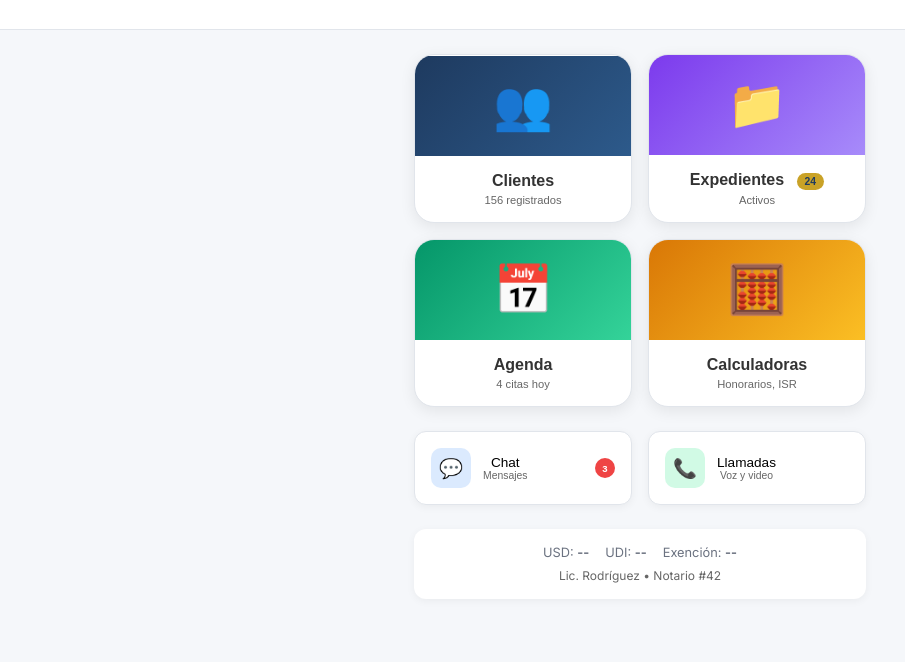
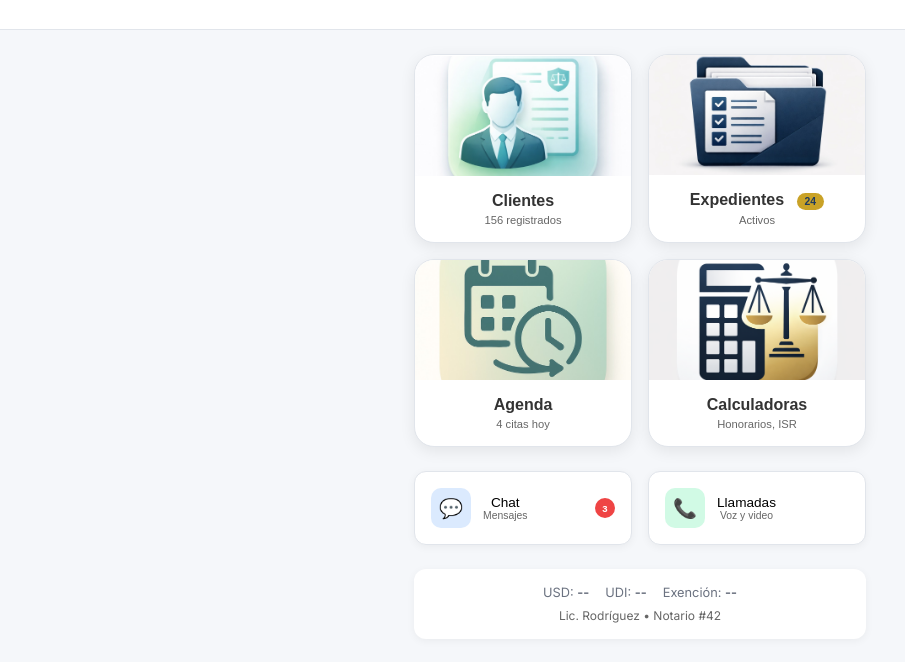
Before and after one commit to Pvrolomx/notaria-solutions, a website: page index.html in a window 1280 px wide. Shown: the part 122-784 px from the top of the page, without its empty margins (0-905 px from the left). Drawn offline with Linux system fonts and the light colour scheme; no server answers.

Commit message:
feat: usar imagenes de iconos en lugar de emojis - Calculadora, Clientes, Expedientes, Agenda

```diff
--- a/index.html
+++ b/index.html
@@ -125,17 +125,15 @@
             transform: scale(0.98);
         }
         .menu-btn-icon {
-            height: 100px;
-            display: flex;
-            align-items: center;
-            justify-content: center;
-            font-size: 3rem;
-            background: linear-gradient(135deg, var(--primary) 0%, var(--primary-light) 100%);
-        }
-        .menu-btn-icon.clientes { background: linear-gradient(135deg, #1E3A5F 0%, #2D5A8B 100%); }
-        .menu-btn-icon.expedientes { background: linear-gradient(135deg, #7C3AED 0%, #A78BFA 100%); }
-        .menu-btn-icon.agenda { background: linear-gradient(135deg, #059669 0%, #34D399 100%); }
-        .menu-btn-icon.calculadoras { background: linear-gradient(135deg, #D97706 0%, #FBBF24 100%); }
+            height: 120px;
+            overflow: hidden;
+            border-radius: 16px 16px 0 0;
+        }
+        .menu-btn-icon img {
+            width: 100%;
+            height: 100%;
+            object-fit: cover;
+        }
         .menu-btn-content {
             padding: 1rem;
         }
@@ -797,28 +795,28 @@
         <div id="panel-home" class="panel active">
             <div class="main-menu">
                 <button class="menu-btn" onclick="showPanel('clientes')">
-                    <div class="menu-btn-icon clientes">👥</div>
+                    <div class="menu-btn-icon"><img src="/icon-clientes.jpeg" alt="Clientes"></div>
                     <div class="menu-btn-content">
                         <h3>Clientes</h3>
                         <p>156 registrados</p>
                     </div>
                 </button>
                 <button class="menu-btn" onclick="showPanel('expedientes')">
-                    <div class="menu-btn-icon expedientes">📁</div>
+                    <div class="menu-btn-icon"><img src="/icon-expedientes.jpeg" alt="Expedientes"></div>
                     <div class="menu-btn-content">
                         <h3>Expedientes <span class="menu-btn-badge">24</span></h3>
                         <p>Activos</p>
                     </div>
                 </button>
                 <button class="menu-btn" onclick="showPanel('agenda')">
-                    <div class="menu-btn-icon agenda">📅</div>
+                    <div class="menu-btn-icon"><img src="/icon-agenda.jpeg" alt="Agenda"></div>
                     <div class="menu-btn-content">
                         <h3>Agenda</h3>
                         <p>4 citas hoy</p>
                     </div>
                 </button>
                 <button class="menu-btn" onclick="showPanel('calculadoras')">
-                    <div class="menu-btn-icon calculadoras">🧮</div>
+                    <div class="menu-btn-icon"><img src="/icon-calculadora.png" alt="Calculadoras"></div>
                     <div class="menu-btn-content">
                         <h3>Calculadoras</h3>
                         <p>Honorarios, ISR</p>
```
